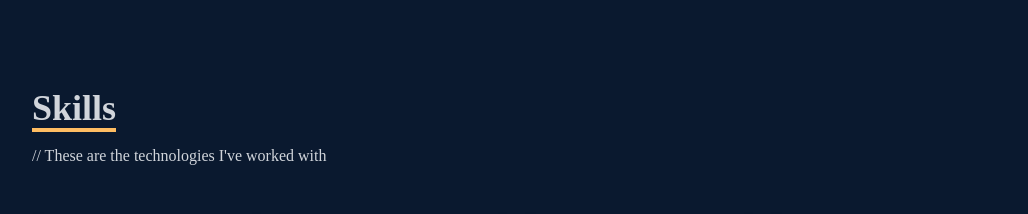
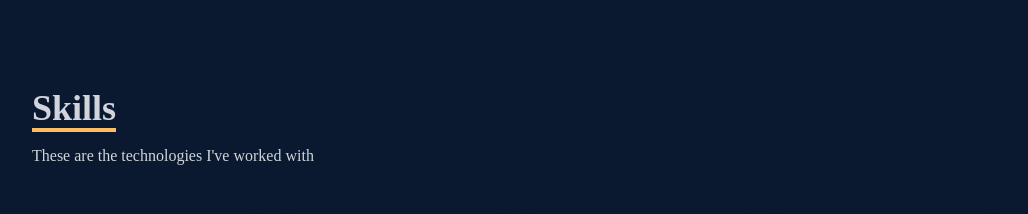
Before and after one commit to solufelo/cptsoloWebsite, a React (Create React App) app: page / in a window 1280 px wide. Shown: the part 1680-1894 px from the top of the page, without its empty margins (124-1152 px from the left). Built offline with nearby package versions, Linux system fonts and the light colour scheme.

Commit message:
Update Skills.jsx

```diff
--- a/src/components/Skills.jsx
+++ b/src/components/Skills.jsx
@@ -10,11 +10,11 @@
 const Skills = () => {
   return (
     <div name='skills' className='w-full h-screen bg-[#0a192f] text-gray-300'>
-
+      {/* Container */}
       <div className='max-w-[1000px] mx-auto p-4 flex flex-col justify-center w-full h-full'>
           <div>
               <p className='text-4xl font-bold inline border-b-4 border-[#ffbd62] '>Skills</p>
-              <p className='py-4'>// These are the technologies I've worked with</p>
+              <p className='py-4'>These are the technologies I've worked with</p>
           </div>
 
           <div className='w-full grid grid-cols-2 sm:grid-cols-4 gap-4 text-center py-8'>
```
